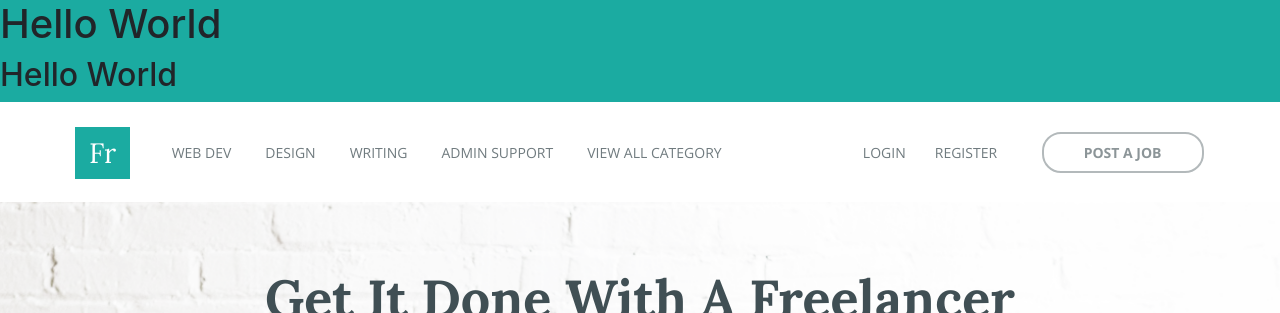
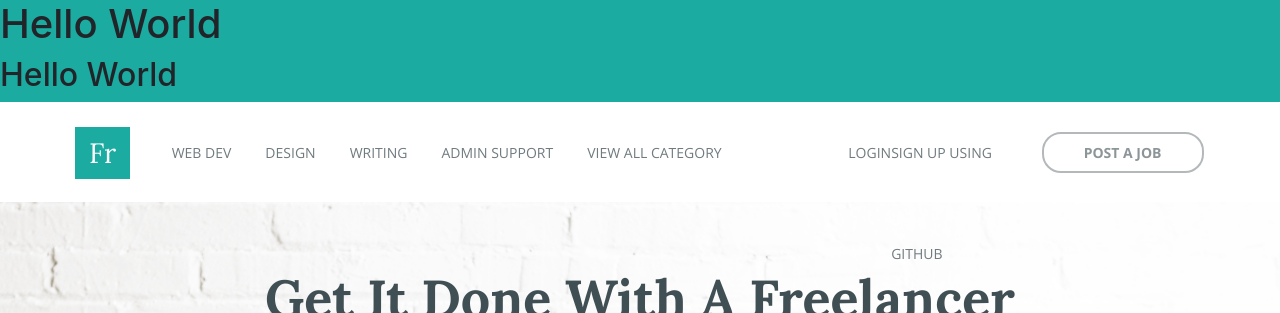
Before and after one commit to slikic/freelanser, a plain HTML site: page index.html in a window 1280 px wide. Shown: the top 313 px of the page. Drawn offline with nearby package versions, Linux system fonts and the light colour scheme.

Commit message:
Fixed menu

```diff
--- a/index.html
+++ b/index.html
@@ -45,7 +45,7 @@
                         <div class="sign-up">
                             <ul>
                                 <li><a href="#">login</a></li>
-                                <li><a href="#">Register</a></li>
+                                <li><a href="#">Sign Up using Github</a></li>
                             </ul>
                         </div>
                     </div>
```
